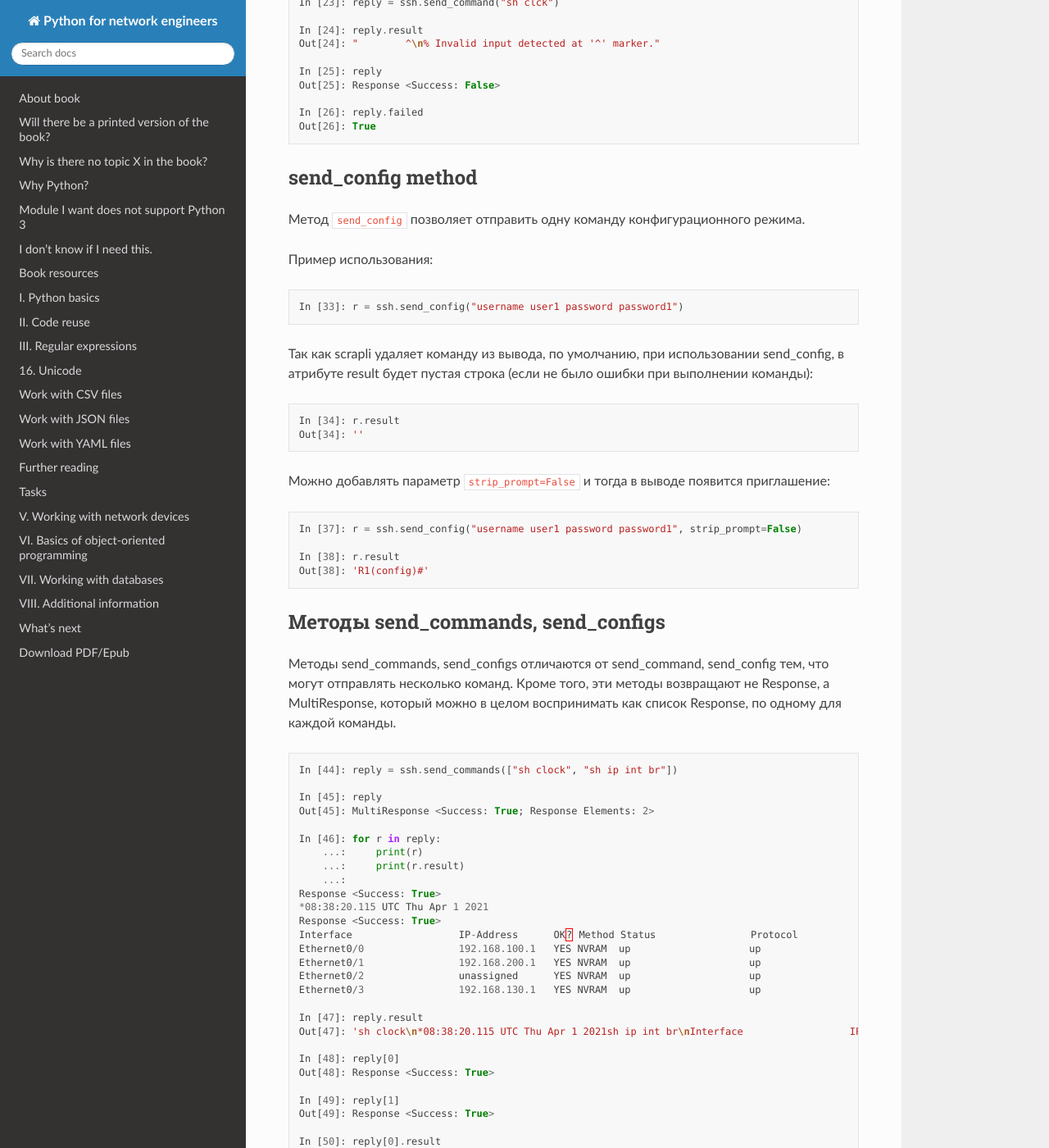
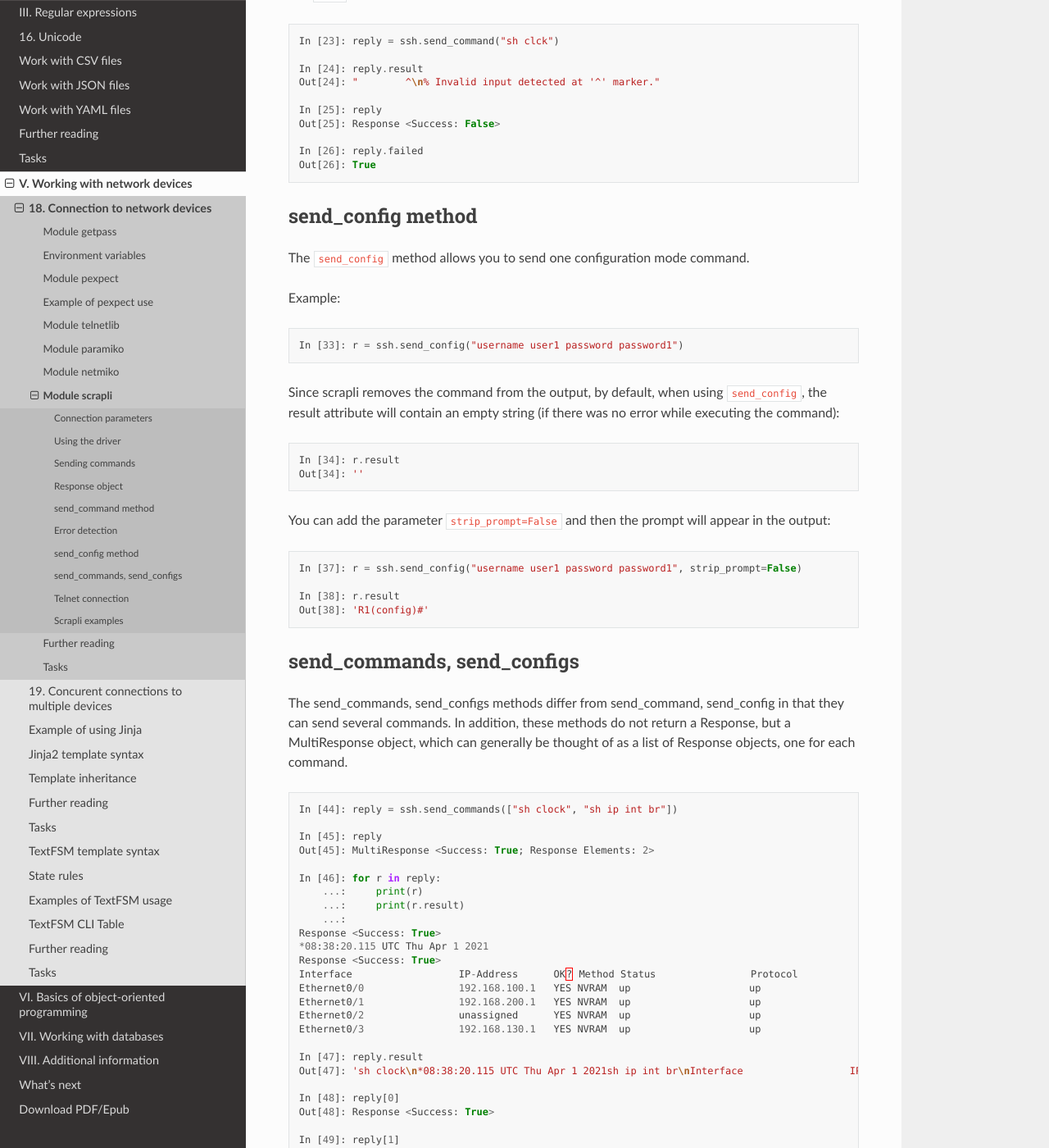
Before and after one commit to natenka/pyneng-book-en, a Sphinx documentation site: the page built from docs/source/book/18_ssh_telnet/scrapli.rst, in a window 1280 px wide and 1400 px high, scrolled down 6720 px. Shown: the whole window at 82% size. Built offline with Sphinx 7.4.7 and the Read the Docs theme 2.0.0, drawn with Linux system fonts in a browser that asks for light colours; pages that are not in the unit, such as notebooks, are missing from menus; some of the changed text lies outside the part shown.

Commit message:
add scrapli

```diff
--- a/docs/source/book/18_ssh_telnet/scrapli.rst
+++ b/docs/source/book/18_ssh_telnet/scrapli.rst
@@ -357,25 +357,25 @@
 send_config method
 ~~~~~~~~~~~~~~~~~~
 
-Метод ``send_config`` позволяет отправить одну команду конфигурационного режима.
+The ``send_config`` method allows you to send one configuration mode command.
 
-Пример использования:
+Example:
 
 .. code:: python
 
     In [33]: r = ssh.send_config("username user1 password password1")
 
-Так как scrapli удаляет команду из вывода, по умолчанию, при использовании
-send_config, в атрибуте result будет пустая строка (если не было ошибки при
-выполнении команды):
+Since scrapli removes the command from the output, by default, when using
+``send_config``, the result attribute will contain an empty string (if there was
+no error while executing the command):
 
 .. code:: python
 
     In [34]: r.result
     Out[34]: ''
 
-Можно добавлять параметр ``strip_prompt=False`` и тогда в выводе появится
-приглашение:
+You can add the parameter ``strip_prompt=False`` and then the prompt will
+appear in the output:
 
 .. code:: python
 
@@ -385,13 +385,13 @@
     Out[38]: 'R1(config)#'
 
 
-Методы send_commands, send_configs
-~~~~~~~~~~~~~~~~~~~~~~~~~~~~~~~~~~
+send_commands, send_configs
+~~~~~~~~~~~~~~~~~~~~~~~~~~~
 
-Методы send_commands, send_configs отличаются от send_command, send_config тем,
-что могут отправлять несколько команд.
-Кроме того, эти методы возвращают не Response, а MultiResponse, который можно
-в целом воспринимать как список Response, по одному для каждой команды.
+The send_commands, send_configs methods differ from send_command, send_config
+in that they can send several commands. In addition, these methods do not return
+a Response, but a MultiResponse object, which can generally be thought of as a list
+of Response objects, one for each command.
 
 .. code:: python
 
@@ -425,10 +425,10 @@
     In [50]: reply[0].result
     Out[50]: '*08:38:20.115 UTC Thu Apr 1 2021'
 
-При отправке нескольких команд также очень удобно использовать параметр
-``stop_on_failed``. По умолчанию он равен False, поэтому выполняются все
-команды, но если указать ``stop_on_failed=True``, после возникновения
-ошибки в какой-то команде, следующие команды не будут выполняться:
+When sending multiple commands, it is also very convenient to use
+the ``stop_on_failed`` parameter. By default, it is False, so all commands
+are executed, but if you specify ``stop_on_failed=True``, after an error
+occurs in some command, the following commands will not be executed:
 
 .. code:: python
 
@@ -454,12 +454,12 @@
     % Invalid input detected at '^' marker.
 
 
-Подключение telnet
+Telnet connection
 ~~~~~~~~~~~~~~~~~~
 
-Для подключения к оборудовани по Telnet надо указать transport равным
-telnet и обязательно указать параметр port равным 23 (или тому порту который
-используется у вас для подключения по Telnet):
+To connect to equipment via Telnet, you must specify transport equal to ``telnet``
+and be sure to specify the port parameter equal to 23 (or the port that you use
+to connect via Telnet):
 
 .. code:: python
 
@@ -474,7 +474,7 @@
         "auth_secondary": "cisco",
         "auth_strict_key": False,
         "transport": "telnet",
-        "port": 23,  # обязательно указывать при подключении telnet
+        "port": 23,  # must be specified when connecting telnet
     }
 
 
@@ -494,8 +494,10 @@
         print(output)
 
 
-Примеры использования scrapli
-~~~~~~~~~~~~~~~~~~~~~~~~~~~~~
+Scrapli examples
+~~~~~~~~~~~~~~~~
+
+Basic example of sending show command:
 
 .. code:: python
 
@@ -527,6 +529,7 @@
         output = send_show(r1, "sh ip int br")
         print(output)
 
+Basic example of sending config commands:
 
 .. code:: python
 
@@ -559,6 +562,7 @@
         output = send_show(r1, ["sh ip int br", "sh ver | i uptime"])
         pprint(output, width=120)
 
+An example of sending configuration commands with error checking:
 
 .. code:: python
 
@@ -583,7 +587,9 @@
             reply = ssh.send_configs(cfg_commands, stop_on_failed=strict)
             for cmd_reply in reply:
                 if cmd_reply.failed:
-                    print(f"При выполнении команды возникла ошибка:\n{reply.result}\n")
+                    print(
+                        f"An error occurred while executing the command::\n{reply.result}\n"
+                    )
             output = reply.result
         return output
 
```
Also changed, not shown: docs/source/book/18_ssh_telnet/index.rst (+6 -1 lines).
